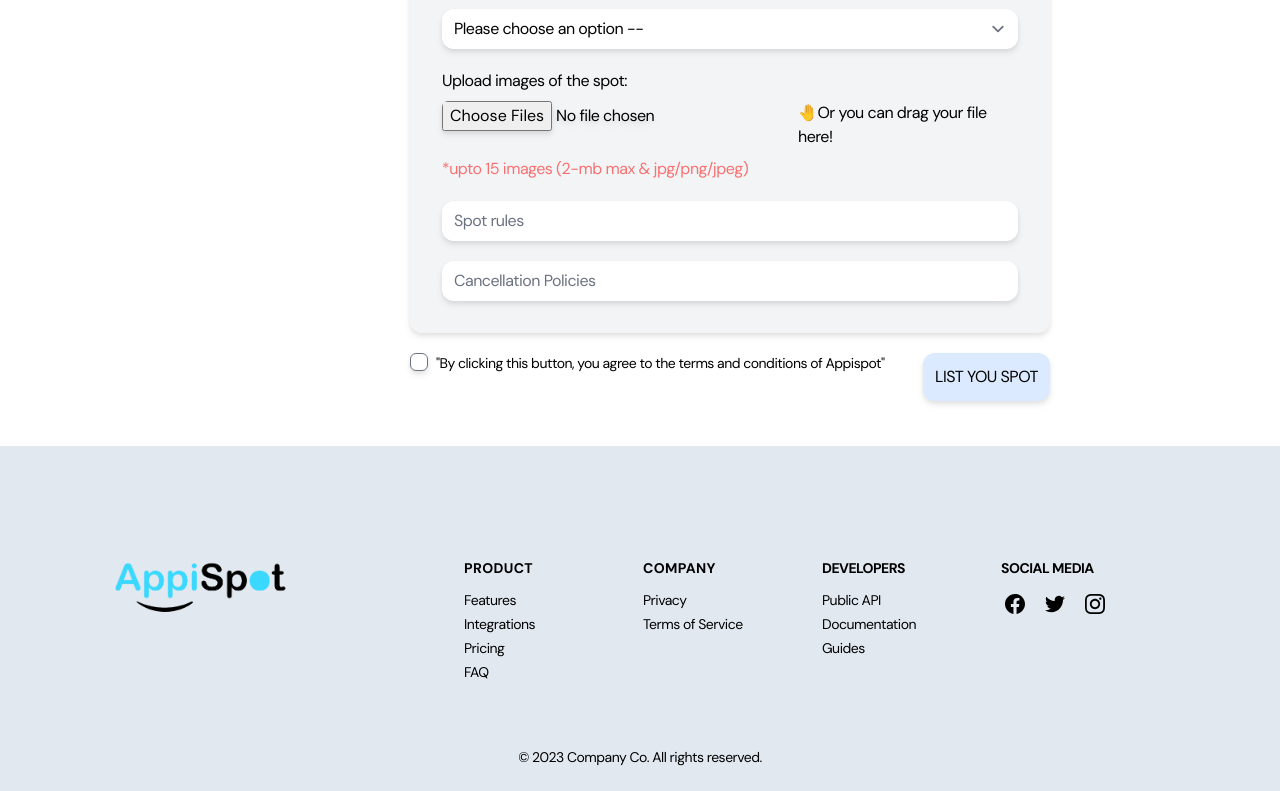
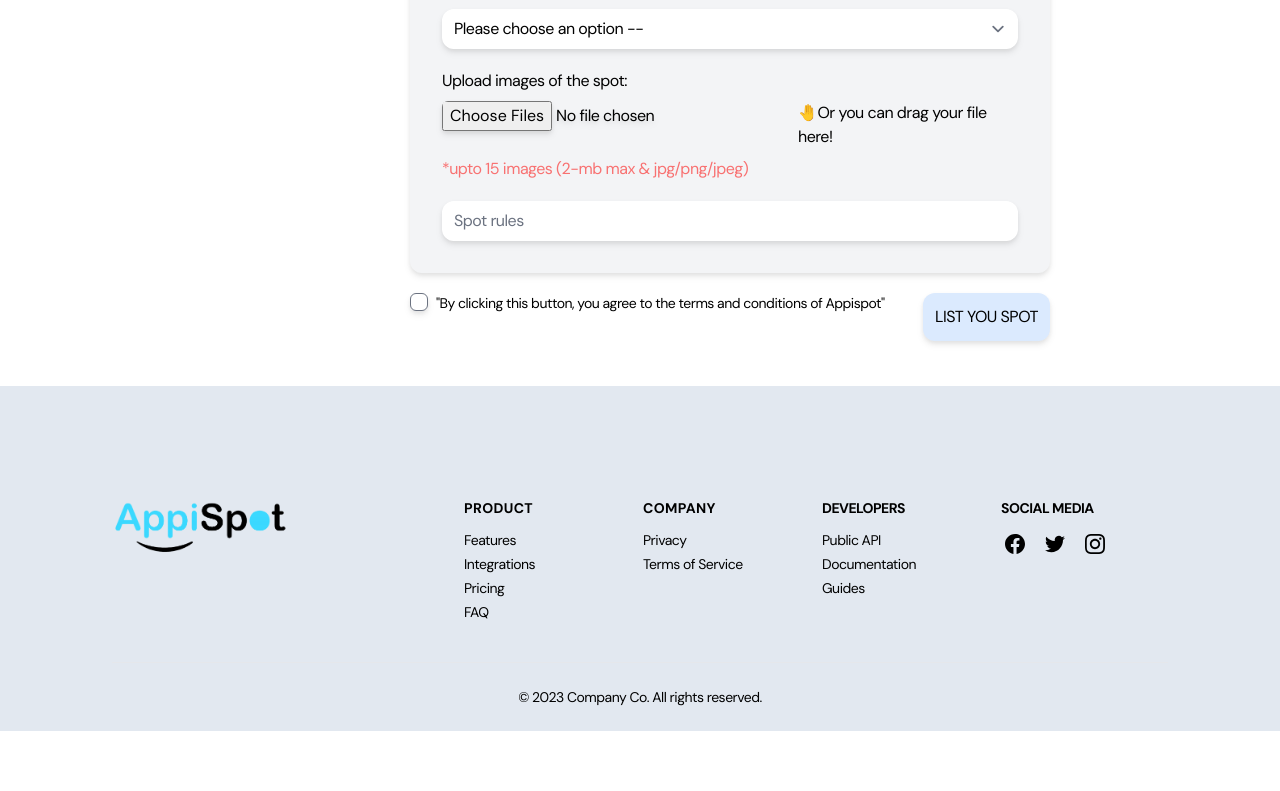
Before and after one commit to shivam46017/appispot, a React (Create React App) app in the folder Frontend/: page /listspot in a window 1280 px wide. Shown: the part 1411-2202 px from the top of the page. After the commit the page ends 2142 px from the top, so only its background shows below. Built offline with nearby package versions, Linux system fonts and the light colour scheme; no server answers.

Commit message:
form retrieval done

```diff
--- a/Frontend/src/User/components/ListSpot/ListSpot.jsx
+++ b/Frontend/src/User/components/ListSpot/ListSpot.jsx
@@ -257,8 +257,6 @@ function ListSpot() {
                             </div>
                             <input type="text" placeholder={"Spot rules"}
                                    className={"drop-shadow-md rounded-xl border-0"} required   onChange={handleChange} name='spotRule'/>
-                            <input type="text" placeholder={"Cancellation Policies"}
-                                   className={"drop-shadow-md rounded-xl border-0"} required  onChange={handleChange} name='cancelationPolicy'/>
                         </div>
                         <div className={"flex flex-col md:flex-row space-y-2 md:space-y-0"}>
                             <input type="checkbox" name={"T&C"} className={"mr-2 p-2 drop-shadow-md rounded-md"}/>
```
